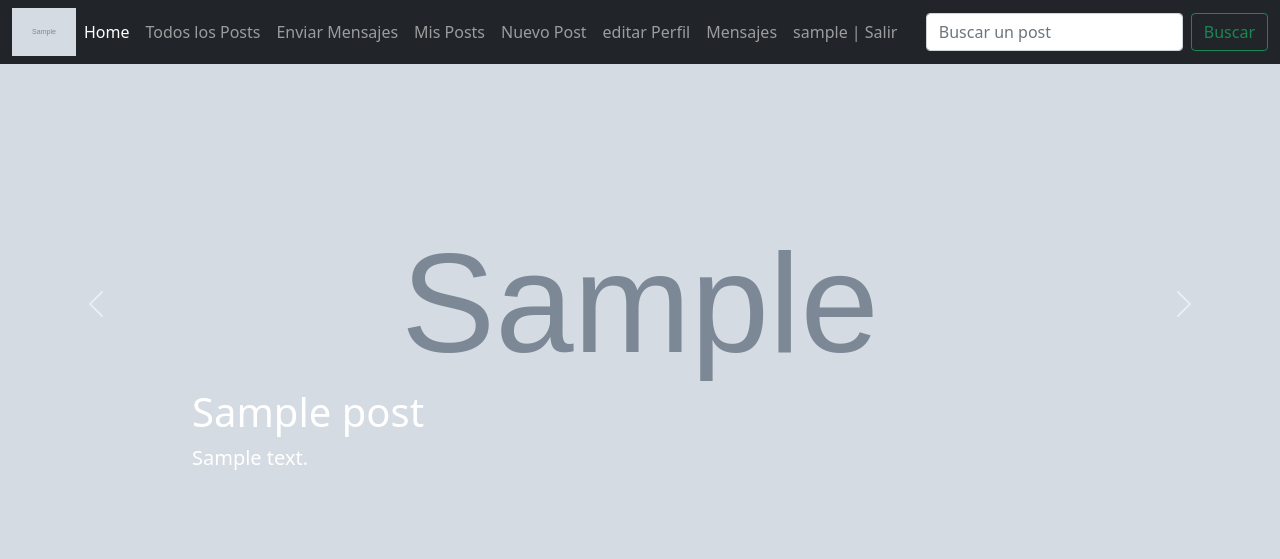
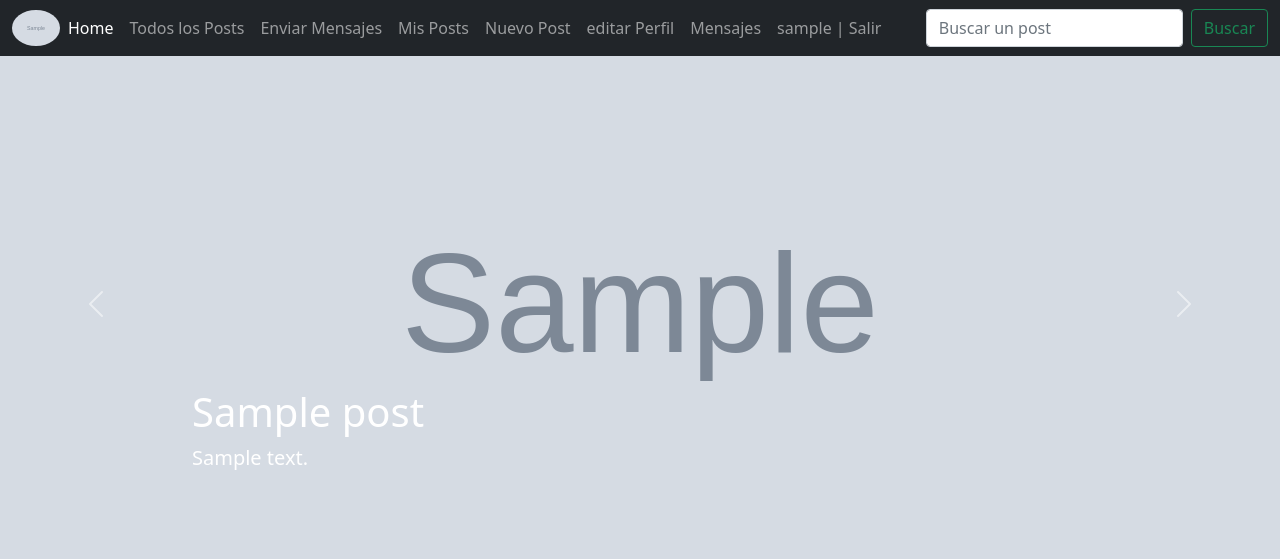
Before and after one commit to martinezger/proyecto-modelo, a Django app: page / in a window 1280 px wide. Shown: the top 559 px of the page. Run offline with Django 4.2, Linux system fonts and the light colour scheme; a user stored in the database is signed in; tables that the repository leaves empty hold one stand-in row (values such as "Sample post"); grey boxes marked "Sample" are stand-in pictures; some libraries are stand-ins or nearby versions.

Commit message:
Foto perfil redondo

```diff
--- a/SocialTravel/templates/SocialTravel/base.html
+++ b/SocialTravel/templates/SocialTravel/base.html
@@ -52,7 +52,7 @@
   <nav class="navbar navbar-expand-md navbar-dark fixed-top bg-dark">
     <div class="container-fluid">
       {%if user.profile.avatar_url %}
-        <img src="{{user.profile.avatar_url}}" height="100%" width="64px">
+        <img src="{{user.profile.avatar_url}}" height="100%" width="48px" style="border-radius: 50%;">
       {% else %}
         <a class="navbar-brand" href="https://getbootstrap.com/docs/5.0/examples/carousel/#">Carousel</a>
       {% endif %}
```
